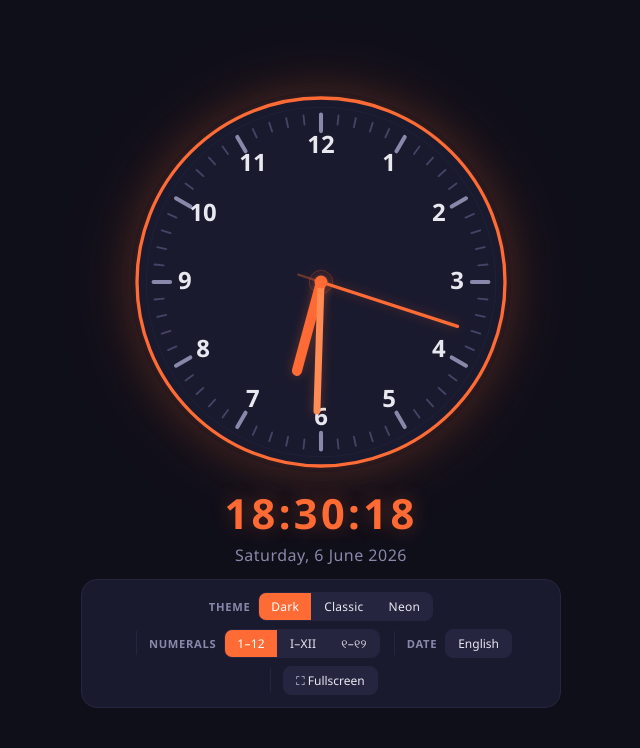
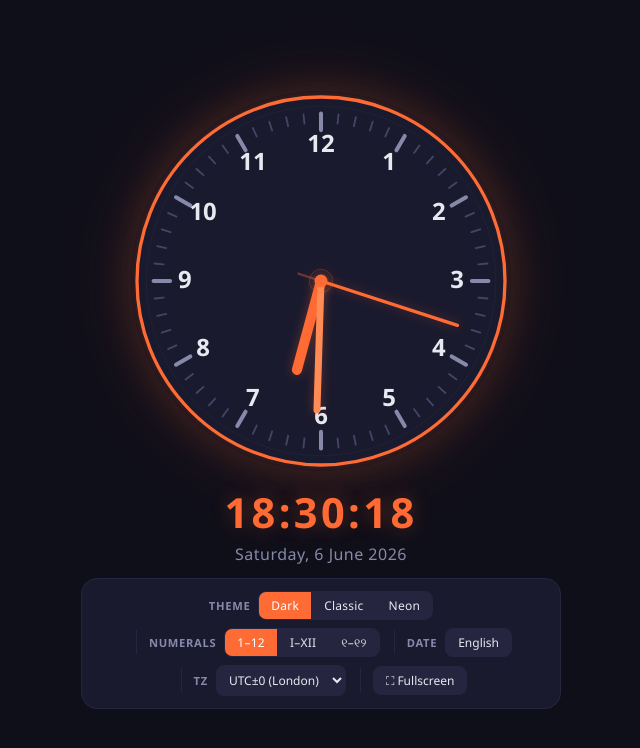
Before and after one commit to soumendrak/analog-clock, a plain HTML site: page index.html in a window 1280 px wide. Shown: the whole page, without its empty margins (319-959 px from the left). Drawn offline with Linux system fonts and the light colour scheme.

Commit message:
feat: add configurable timezone offset (#2)
Adds a timezone dropdown with UTC-12 through UTC+14 offsets,
each labelled with a major city. The clock hands and digital
display adjust to the selected timezone offset.

Co-authored-by: Nini <nini.soumendra@gmail.com>

```diff
--- a/index.html
+++ b/index.html
@@ -299,6 +299,40 @@
       <button class="toggle-btn" id="dateLangBtn">English</button>
     </div>
 
+    <!-- Timezone -->
+    <div class="control-group">
+      <span class="control-label">TZ</span>
+      <select id="tzSelect" style="background:var(--btn-bg);color:var(--text);border:1px solid var(--surface2);border-radius:8px;padding:5px 8px;font-size:0.75rem;font-family:inherit;cursor:pointer;max-width:130px;">
+        <option value="-12">UTC-12 (Baker Island)</option>
+        <option value="-11">UTC-11 (American Samoa)</option>
+        <option value="-10">UTC-10 (Hawaii)</option>
+        <option value="-9">UTC-9 (Alaska)</option>
+        <option value="-8">UTC-8 (Los Angeles)</option>
+        <option value="-7">UTC-7 (Denver)</option>
+        <option value="-6">UTC-6 (Chicago)</option>
+        <option value="-5">UTC-5 (New York)</option>
+        <option value="-4">UTC-4 (Halifax)</option>
+        <option value="-3">UTC-3 (São Paulo)</option>
+        <option value="-2">UTC-2 (Mid-Atlantic)</option>
+        <option value="-1">UTC-1 (Azores)</option>
+        <option value="0" selected>UTC±0 (London)</option>
+        <option value="1">UTC+1 (Paris/Berlin)</option>
+        <option value="2">UTC+2 (Athens/Cairo)</option>
+        <option value="3">UTC+3 (Moscow)</option>
+        <option value="4">UTC+4 (Dubai)</option>
+        <option value="5">UTC+5 (Karachi)</option>
+        <option value="6">UTC+6 (Dhaka)</option>
+        <option value="7">UTC+7 (Bangkok)</option>
+        <option value="8">UTC+8 (Beijing/Singapore)</option>
+        <option value="9">UTC+9 (Tokyo/Seoul)</option>
+        <option value="10">UTC+10 (Sydney)</option>
+        <option value="11">UTC+11 (Solomon Is.)</option>
+        <option value="12">UTC+12 (Auckland)</option>
+        <option value="13">UTC+13 (Samoa)</option>
+        <option value="14">UTC+14 (Line Islands)</option>
+      </select>
+    </div>
+
     <!-- Fullscreen -->
     <div class="control-group">
       <button class="toggle-btn" id="fullscreenBtn">⛶ Fullscreen</button>
@@ -374,9 +408,17 @@
     return `${EN_DAYS[dow]}, ${d} ${EN_MONTHS[m]} ${y}`;
   }
 
-  /* ── Time helpers ── */
+  // ── Time helpers ──
+  let tzOffset = 0; // UTC offset in hours
+
+  function getTimeInTimezone() {
+    const now = new Date();
+    const utcMs = now.getTime() + now.getTimezoneOffset() * 60000;
+    return new Date(utcMs + tzOffset * 3600000);
+  }
+
   function getTimeAngles() {
-    const now = new Date();
+    const now = getTimeInTimezone();
     const ms = now.getMilliseconds();
     const s  = now.getSeconds();
     const m  = now.getMinutes();
@@ -603,7 +645,7 @@
 
   /* ── Update text info ── */
   function updateInfo() {
-    const now = new Date();
+    const now = getTimeInTimezone();
     const hh  = String(now.getHours()).padStart(2, '0');
     const mm  = String(now.getMinutes()).padStart(2, '0');
     const ss  = String(now.getSeconds()).padStart(2, '0');
@@ -675,6 +717,11 @@
   // Fullscreen
   document.getElementById('fullscreenBtn').addEventListener('click', toggleFullscreen);
 
+  // Timezone
+  document.getElementById('tzSelect').addEventListener('change', function() {
+    tzOffset = parseInt(this.value);
+  });
+
   // Keyboard shortcuts
   document.addEventListener('keydown', e => {
     if (e.key === 'f' || e.key === 'F') toggleFullscreen();
```
